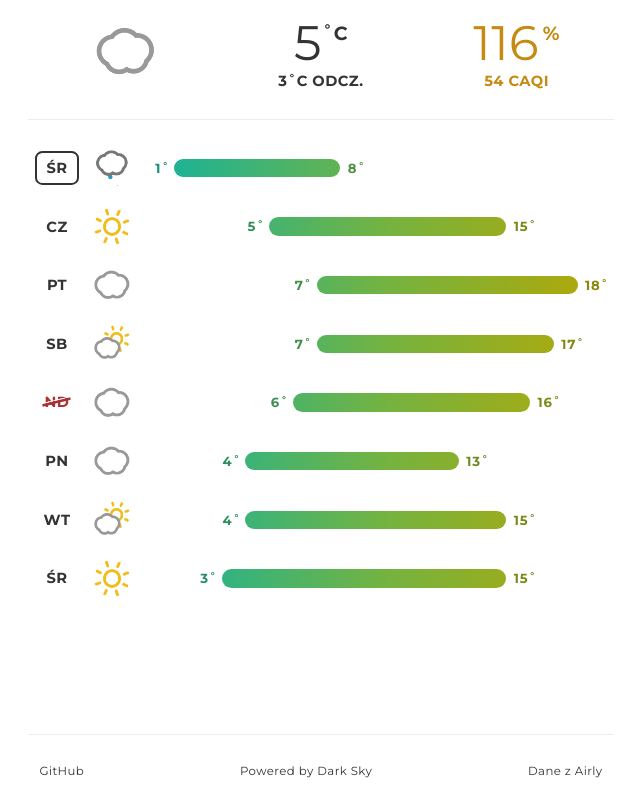
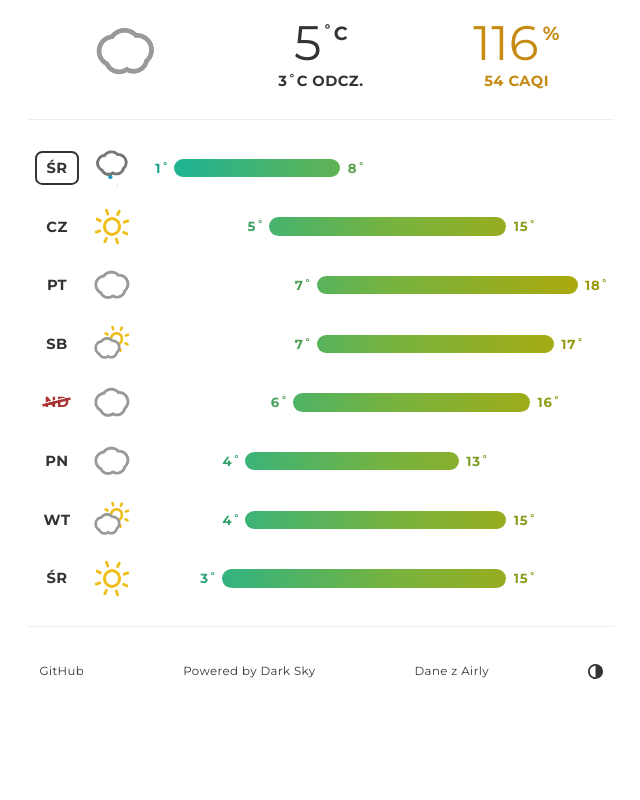
Before and after one commit to oczki/Pogoda, a PHP site: page / in a window 1280 px wide. Shown: the whole page, without its empty margins (319-959 px from the left). Run offline with PHP 8.4, Linux system fonts and the light colour scheme.

Commit message:
added dark mode toggle

```diff
--- a/css/style.css
+++ b/css/style.css
@@ -7,11 +7,19 @@
     --panel-padding: 1rem;
     --temperature-bar-height: 1.25rem;
     --margin-between-days: 1.5rem;
-    --color-text: #333;
+
     --color-positive: #278454;
     --color-negative: #A93333;
-    --color-shadow: rgba(0, 0, 0, 0.07);
-    --color-page-bg: #FFFFFF;
+
+    --color-lightmode-text: #333;
+    --color-lightmode-shadow: rgba(0, 0, 0, 0.07);
+    --color-lightmode-page-bg: #FFF;
+    --filter-black-to-dark: invert(13%) sepia(50%) saturate(0%) hue-rotate(237deg) brightness(97%) contrast(82%);
+
+    --color-darkmode-text: #AAA;
+    --color-darkmode-shadow: rgba(255, 255, 255, 0.15);
+    --color-darkmode-page-bg: #000;
+    --filter-black-to-light: invert(78%) sepia(1%) saturate(0%) hue-rotate(171deg) brightness(89%) contrast(86%);
 
     --top-container-grid-template-rows: 1fr;
     --top-container-grid-template-columns: 1fr 1fr 1fr;
@@ -30,9 +38,18 @@ body {
     color: var(--color-text);
     letter-spacing: 0.03rem;
     font-weight: 700;
-    display: grid;
-    align-content: space-between;
-    height: 100vh;
+
+    --color-text: var(--color-lightmode-text);
+    --color-shadow: var(--color-lightmode-shadow);
+    --color-page-bg: var(--color-lightmode-page-bg);
+    --filter: var(--filter-black-to-dark);
+}
+
+body.dark {
+    --color-text: var(--color-darkmode-text);
+    --color-shadow: var(--color-darkmode-shadow);
+    --color-page-bg: var(--color-darkmode-page-bg);
+    --filter: var(--filter-black-to-light);
 }
 
 div.info-box {
@@ -197,10 +214,11 @@ div.air-quality span.percentage-unit {
 
 div#footer {
     width: var(--panel-width);
-    margin: var(--margin-between-days) auto 1.5rem auto;
+    margin: 2rem auto 1.5rem auto;
     display: grid;
-    grid-template-areas: "github darksky airly";
+    grid-template-areas: "github darksky airly toggle";
     justify-content: space-between;
+    align-items: center;
     padding-top: 2rem;
     border-top: 1px solid var(--color-shadow);
     font-size: 0.8rem;
@@ -216,6 +234,39 @@ a {
 
 a:hover, a:focus {
     background: var(--color-shadow);
+}
+
+div#footer label#dark-mode {
+    grid-area: toggle;
+    display: inline-block;
+    padding: 0.5rem 0.8rem;
+    border-radius: 0.5rem;
+    width: 1rem;
+    height: 1rem;
+    position: relative;
+}
+
+div#footer label#dark-mode:before {
+    content: '';
+    background-image: url(../img/light-dark.svg);
+    background-size: 1rem 1rem;
+    background-repeat: no-repeat;
+    background-position: center;
+    position: absolute;
+    top: 0;
+    right: 0;
+    bottom: 0;
+    left: 0;
+    filter: var(--filter);
+}
+
+div#footer label#dark-mode:hover {
+    background-color: var(--color-shadow);
+    cursor: pointer;
+}
+
+div#footer input#dark-mode-checkbox {
+    display: none;
 }
 
 div#footer span#github-link {
--- a/index.php
+++ b/index.php
@@ -16,6 +16,7 @@ function addJs($path) {
     <head>
         <meta http-equiv="Content-Type" content="text/html; charset=UTF-8">
         <meta name="viewport" content="initial-scale=1.0, width=device-width">
+        <meta name="theme-color" content="#FFFFFF">
         <link rel="shortcut icon" type="image/png" href="img/favicon.png"/>
         <meta property="og:locale" content="pl_PL"/>
         <meta property="og:title" content="Aktualna pogoda, zanieczyszczenie powietrza i niedziele handlowe"/>
@@ -39,6 +40,9 @@ function addJs($path) {
             <span id="github-link"><a href="https://github.com/tehoko/Pogoda">GitHub</a></span>
             <span id="darksky-link"><a href="https://darksky.net/poweredby/">Powered by Dark Sky</a></span>
             <span id="airly-link"><a href="https://airly.eu/">Dane z Airly</a></span>
+            <label id="dark-mode">
+                <input id="dark-mode-checkbox" type="checkbox"/>
+            </label>
         </div>
     </body>
 </html>
--- a/js/app.js
+++ b/js/app.js
@@ -82,8 +82,8 @@ function generateTemperatureBar(day, temperatureRange) {
     const columnEnd = columnStart + tempMax - tempMin;
     bar.style.gridArea = `1 / ${columnStart} / -1 / ${columnEnd}`;
     bar.style.background = colorant.gradient(tempMin, tempMax);
-    applyCss(`.day-${day.time}:before { color: ${darken(colorant.colorOf(tempMin), 0.2).hex}; }
-.day-${day.time}:after  { color: ${darken(colorant.colorOf(tempMax), 0.2).hex}; }`);
+    applyCss(`.day-${day.time}:before { color: ${darken(colorant.colorOf(tempMin), 0.1).hex}; }
+.day-${day.time}:after  { color: ${darken(colorant.colorOf(tempMax), 0.1).hex}; }`);
 
     let container = document.createElement("div");
     container.classList.add("temperature-range");
@@ -172,9 +172,28 @@ function generateDailyWeather() {
     applyCss(`.temperature-range { grid-template-columns: repeat(${range}, 1fr); }`);
 }
 
+function setDarkModeState(state) {
+    localStorage.setItem('dark-mode', state);
+    document.body.classList.toggle("dark", state);
+    requestAnimationFrame(() => {
+        const bgColor = window.getComputedStyle(document.body).backgroundColor;
+        document.querySelector('meta[name="theme-color"]').setAttribute('content', bgColor);
+    });
+}
+
+function handleDarkModeToggle() {
+    const toggle = document.getElementById("dark-mode-checkbox");
+    toggle.checked = localStorage.getItem('dark-mode') === 'true';
+    setDarkModeState(toggle.checked);
+    toggle.addEventListener("change", (ev) => {
+        setDarkModeState(ev.currentTarget.checked);
+    });
+}
+
 function init() {
     generateMainInfo();
     generateDailyWeather();
+    handleDarkModeToggle();
 }
 
 if (document.readyState != "loading")
```
Also changed, not shown: img/light-dark.svg (added).
